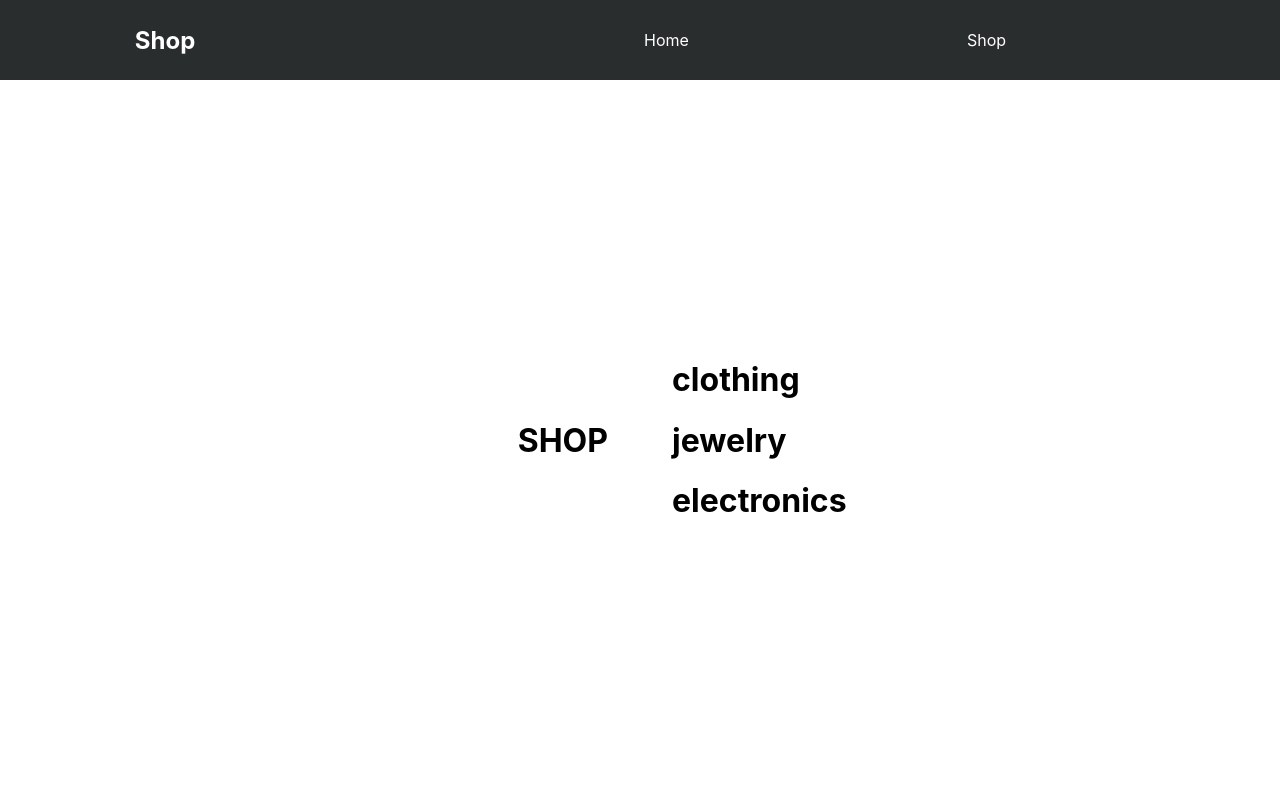
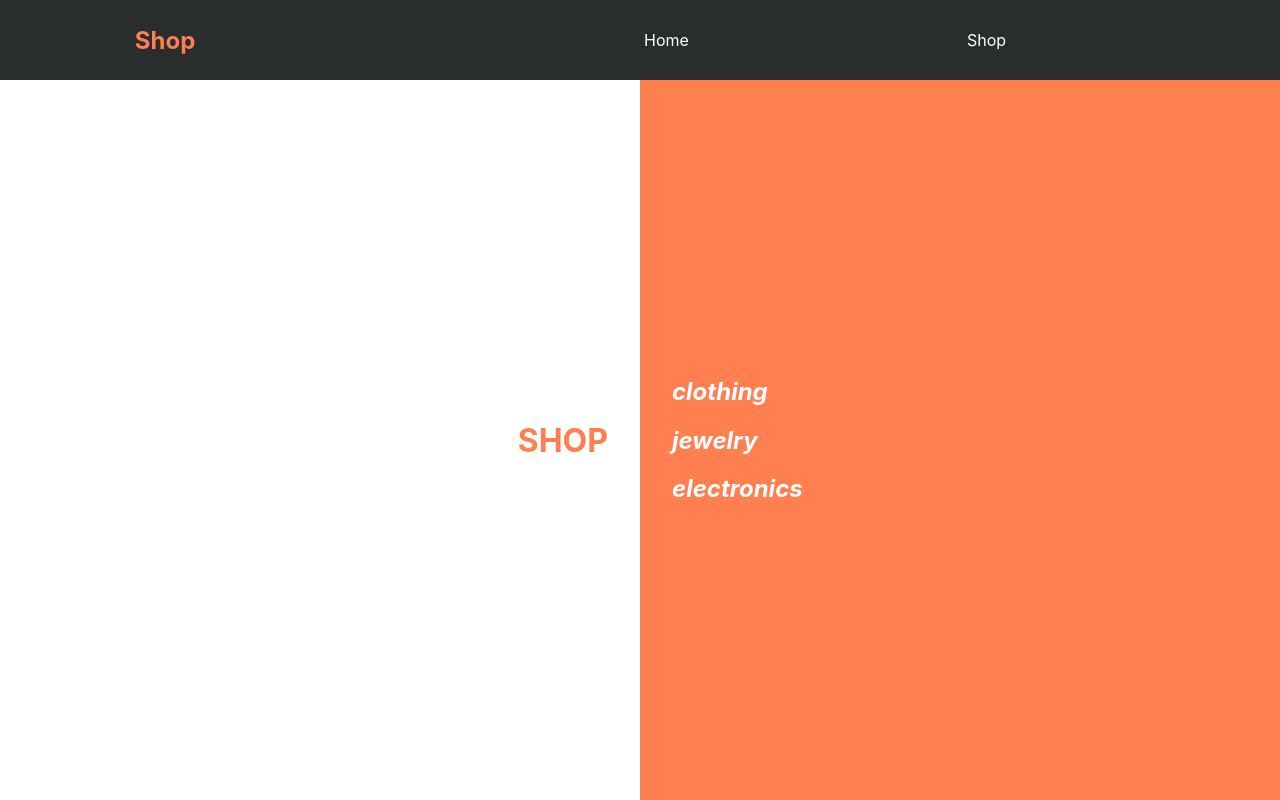
Before and after one commit to lukegronert/theOdinProject, a React (Create React App) app in the folder react/projects/shopping-cart/: page / in a window 1280 px wide. Built offline with nearby package versions, Linux system fonts and the light colour scheme.

Commit message:
Added div to create a half-half background look on home page. Changed color of SHOP, added italics and changed color of clothing, jewelry, electronics.

```diff
--- a/react/projects/shopping-cart/src/components/App.js
+++ b/react/projects/shopping-cart/src/components/App.js
@@ -10,11 +10,12 @@ function App() {
           <h1>SHOP</h1>
         </div>
         <div className='contentProductsDiv'>
-          <h1>clothing</h1>
-          <h1>jewelry</h1>
-          <h1>electronics</h1>
+          <h2>clothing</h2>
+          <h2>jewelry</h2>
+          <h2>electronics</h2>
         </div>
       </div>
+      <div id="background"></div>
     </div>
   );
 }
--- a/react/projects/shopping-cart/src/styles/App.css
+++ b/react/projects/shopping-cart/src/styles/App.css
@@ -10,8 +10,21 @@
 
 .contentTitleDiv {
   text-align: right;
+  color: coral;
 }
 
 .contentProductsDiv {
   text-align: left;
+  font-style: italic;
+  color: white;
 }
+
+#background {
+  position: fixed;
+  top: 0;
+  right: 0;
+  width: 50%;
+  height: 100%;
+  background-color: coral;
+  z-index: -1;
+}
--- a/react/projects/shopping-cart/src/styles/Nav.css
+++ b/react/projects/shopping-cart/src/styles/Nav.css
@@ -11,6 +11,7 @@ nav {
 
 nav h1 {
   margin: 0;
+  color: coral;
 }
 
 .nav-links {
```
